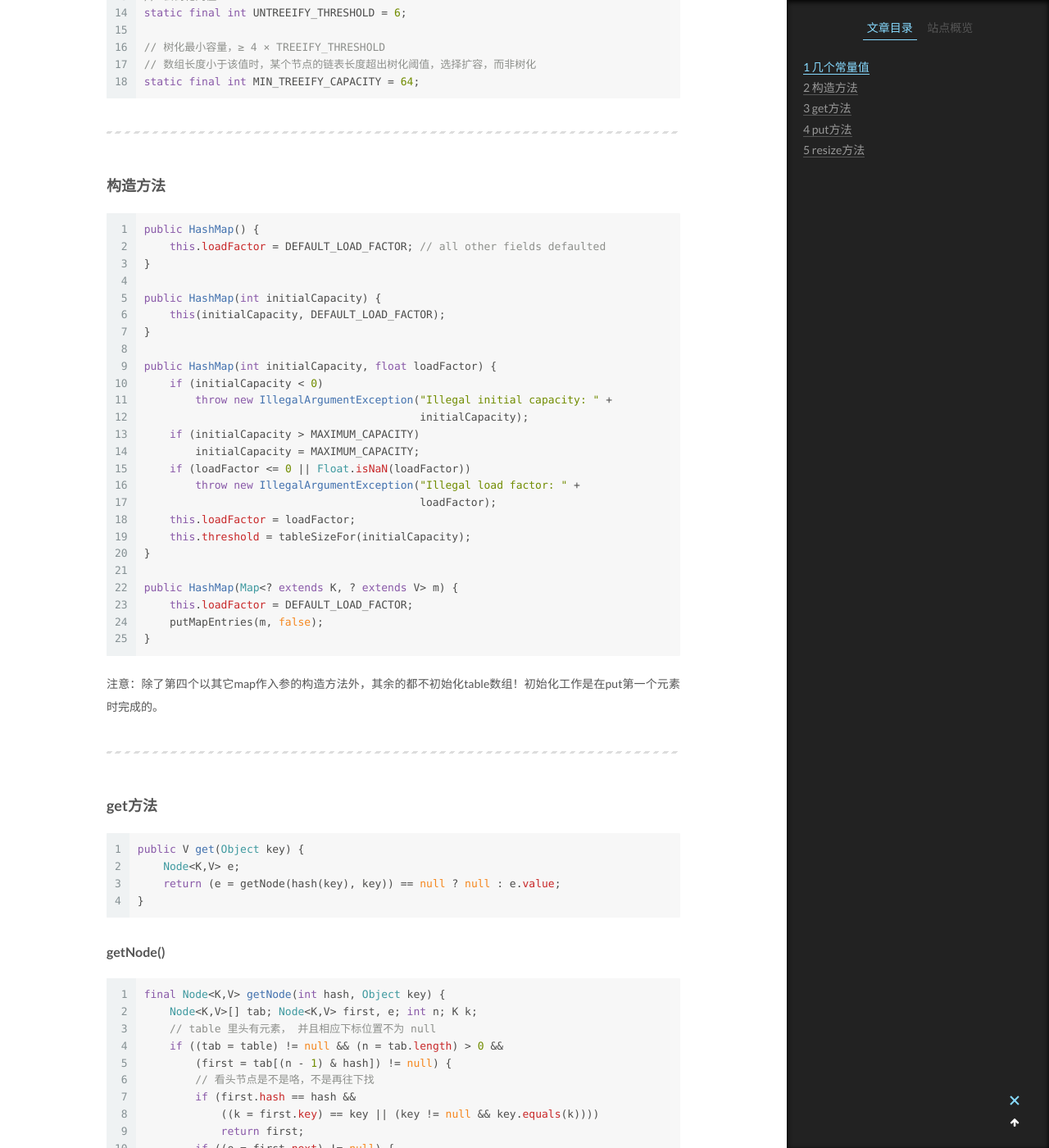
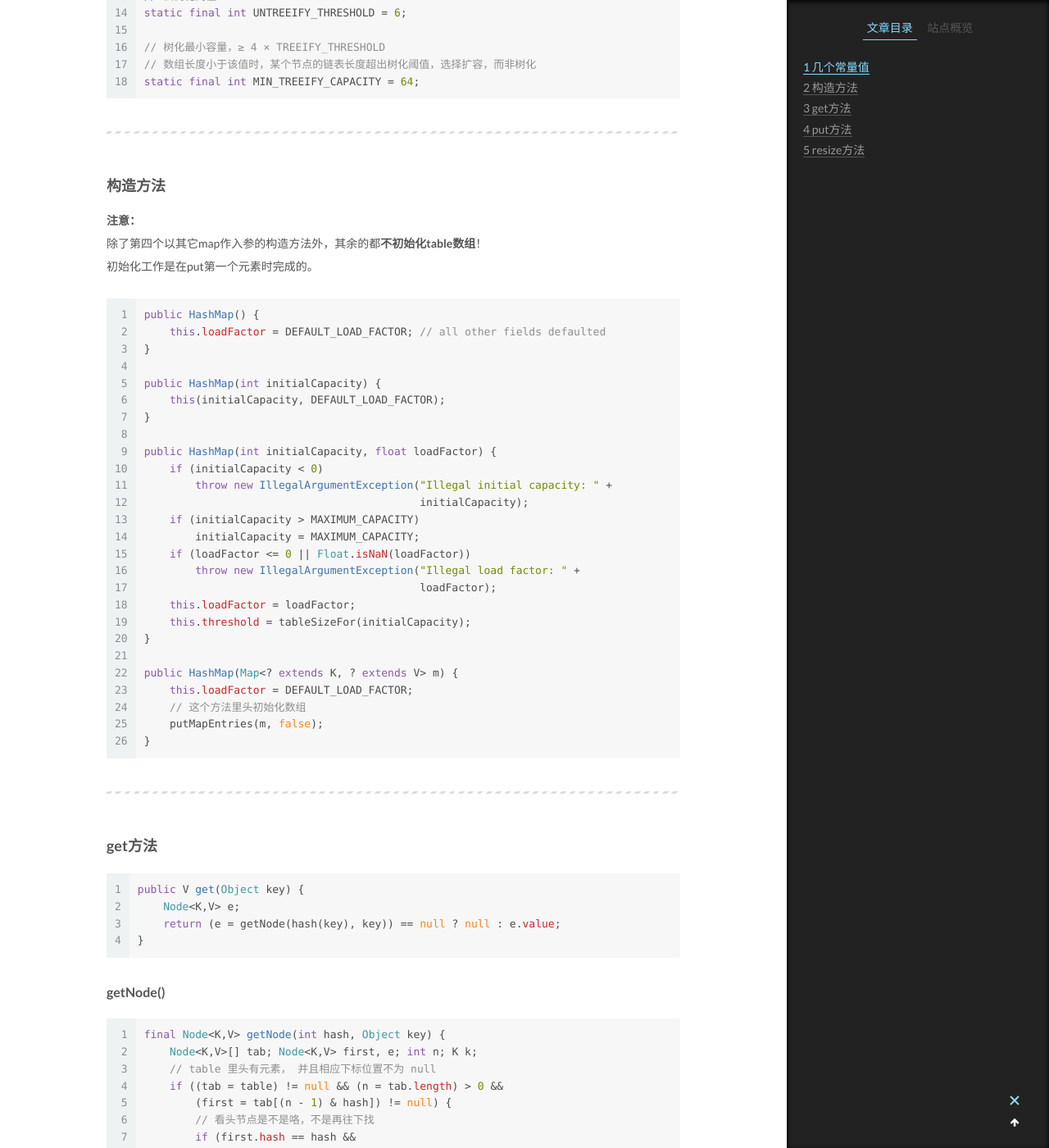
Before and after one commit to iamwzt/iamwzt.github.io, a Jekyll site: the page built from _posts/2019-08-06-JDK8中HashMap简析.md, in a window 1280 px wide and 1400 px high, scrolled down 851 px. Shown: the whole window at 82% size. Built offline with Jekyll 4.4.1, drawn with Linux system fonts in a browser that asks for light colours; some of the changed lines change nothing that is shown.

Commit message:
Update 2019-08-06-JDK8中HashMap简析.md

````diff
--- a/_posts/2019-08-06-JDK8中HashMap简析.md
+++ b/_posts/2019-08-06-JDK8中HashMap简析.md
@@ -35,6 +35,9 @@ static final int MIN_TREEIFY_CAPACITY = 64;
 ---
 
 ### 构造方法
+**注意：**
+除了第四个以其它map作入参的构造方法外，其余的都**不初始化table数组**！
+初始化工作是在put第一个元素时完成的。
 ```java
 public HashMap() {
     this.loadFactor = DEFAULT_LOAD_FACTOR; // all other fields defaulted
@@ -59,10 +62,11 @@ public HashMap(int initialCapacity, float loadFactor) {
 
 public HashMap(Map<? extends K, ? extends V> m) {
     this.loadFactor = DEFAULT_LOAD_FACTOR;
+    // 这个方法里头初始化数组
     putMapEntries(m, false);
 }
 ```
-注意：除了第四个以其它map作入参的构造方法外，其余的都不初始化table数组！初始化工作是在put第一个元素时完成的。
+
 
 ---
 
````
